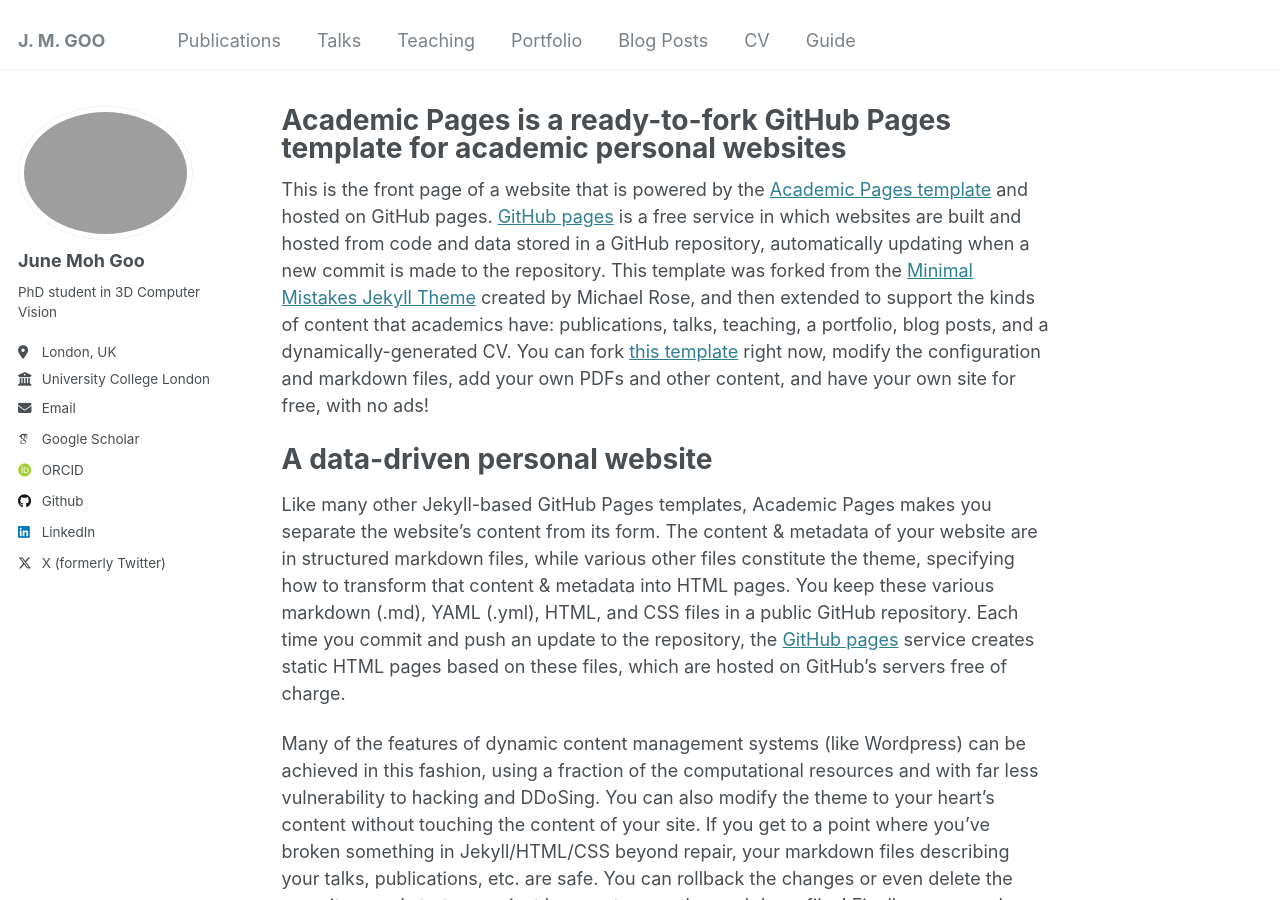
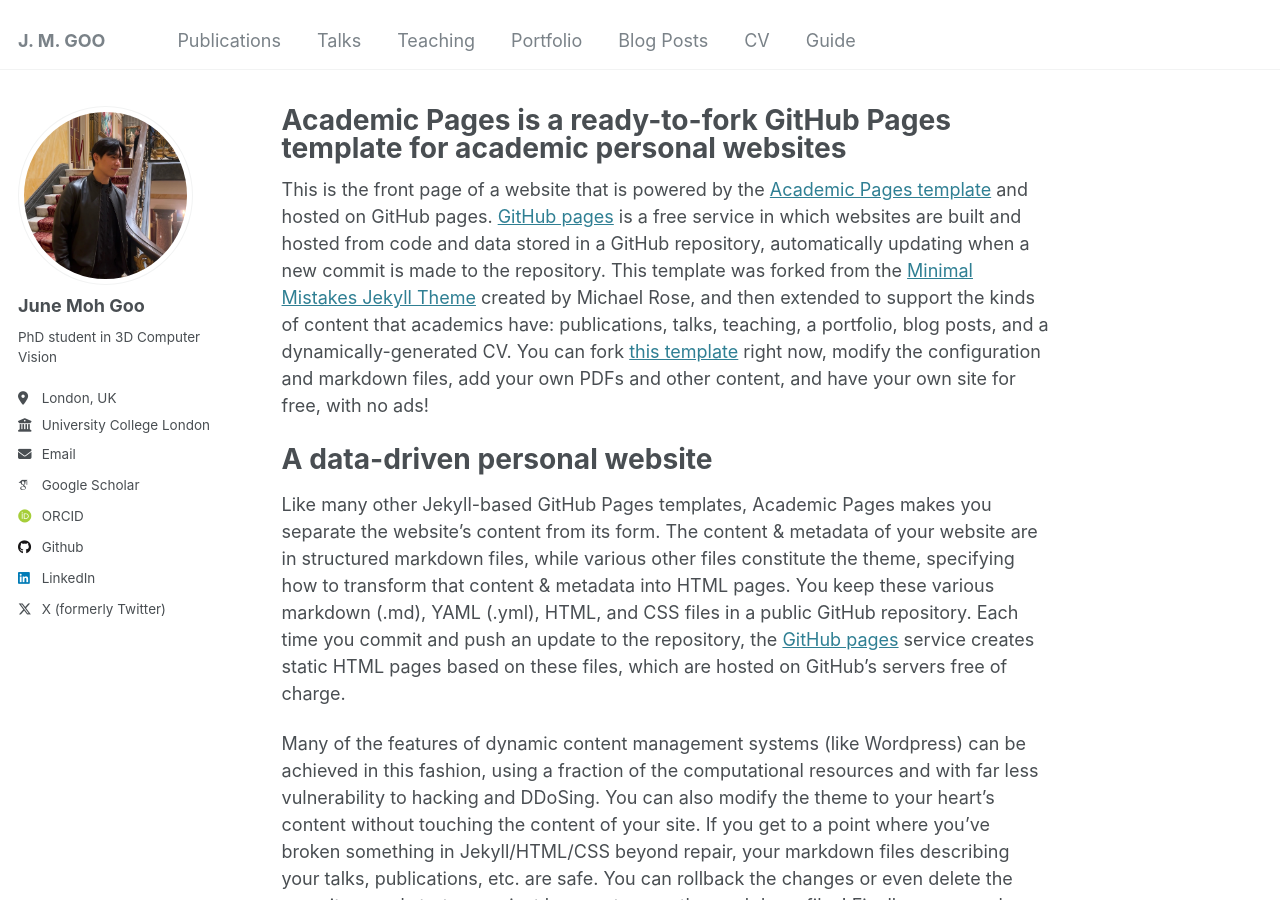
Before and after one commit to junegoo94/junegoo94.github.io, a Jekyll site: the page built from _pages/about.md, in a window 1280 px wide and 900 px high. Built offline with Jekyll 4.4.1, drawn with Linux system fonts in a browser that asks for light colours; some web fonts are replaced.

Commit message:
Update _config.yml

```diff
--- a/_config.yml
+++ b/_config.yml
@@ -21,7 +21,7 @@
 #               Additional customization can be done by editing /_includes/author-profile.html
 author:
   # Biographic information
-  avatar           : "./images/june_photo_linkedin.jpg"
+  avatar           : "JMGOO_photo.png"
   name             : "June Moh Goo"
   pronouns         : # example: "He/his"
   bio              : "PhD student in 3D Computer Vision"
```
